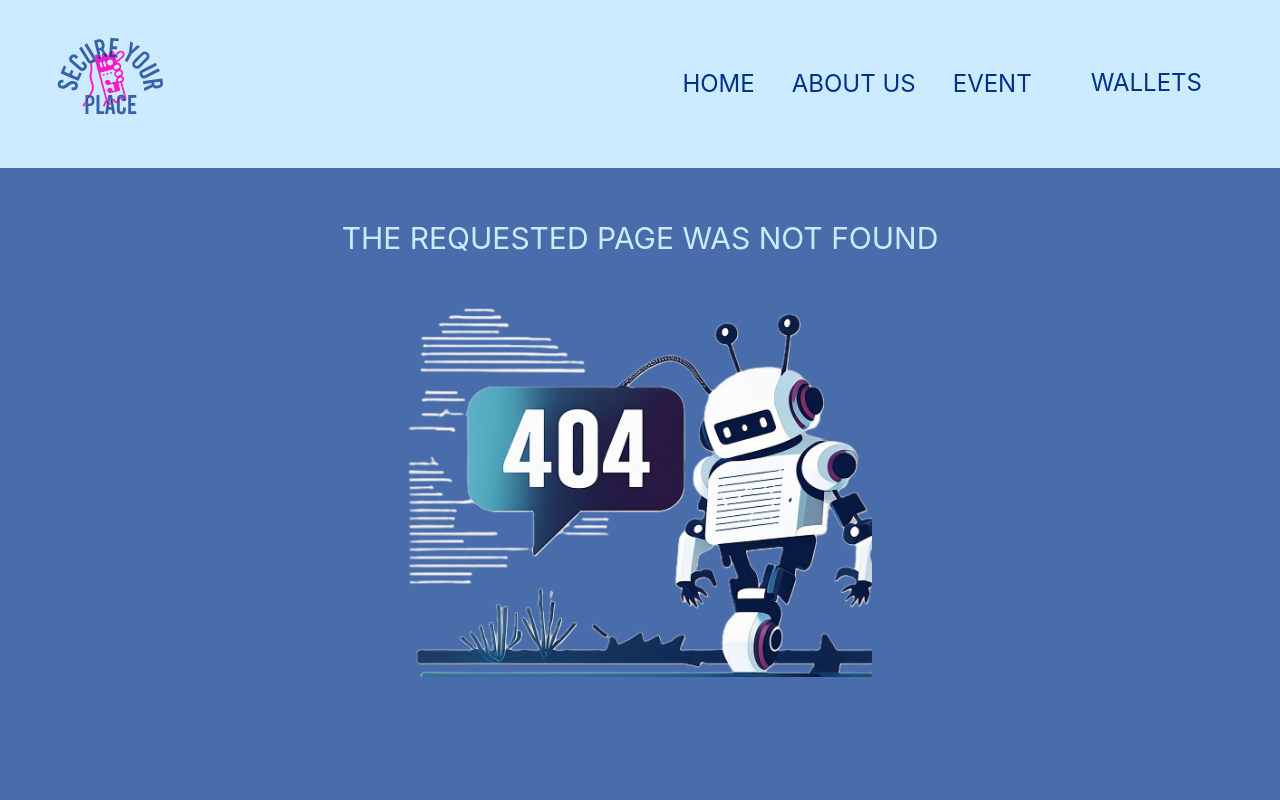
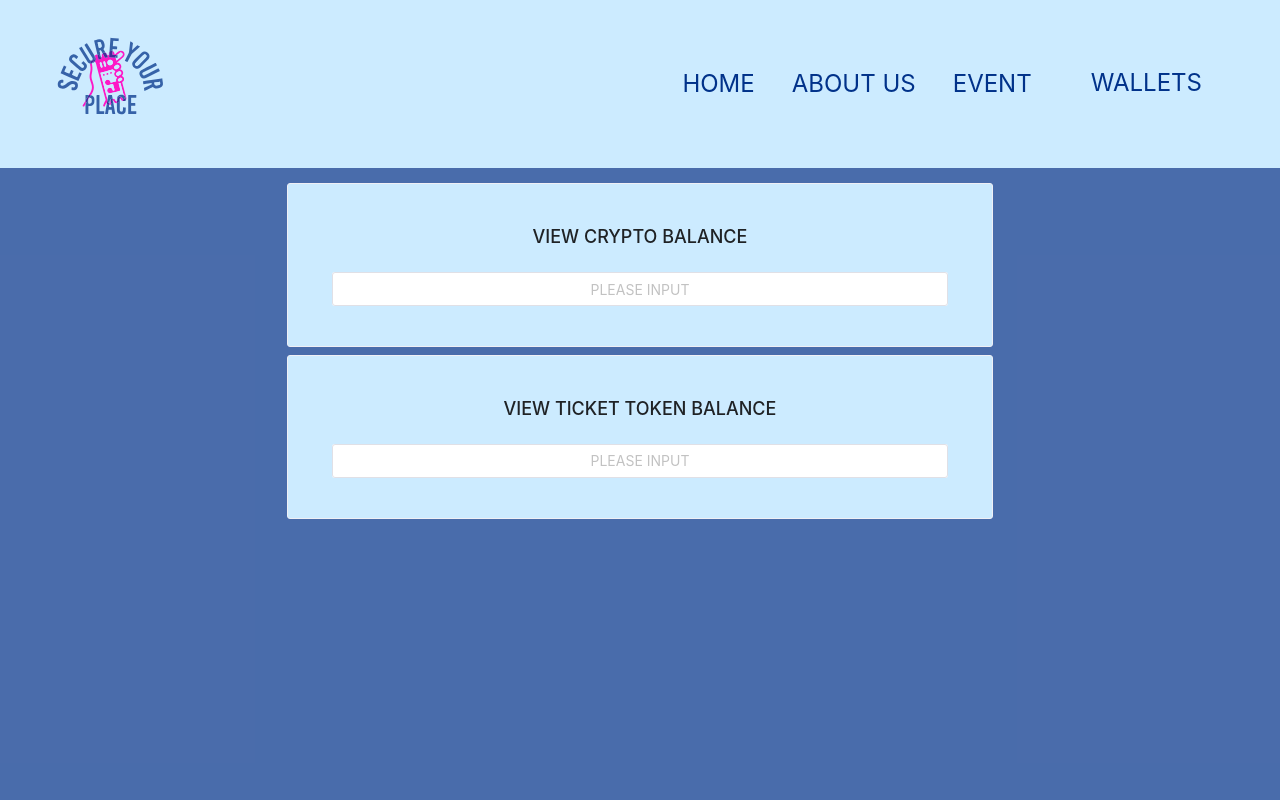
Before and after one commit to ButterflyLion/ISE-CS4455-TamaraOrosz-DApp, a Vue app: page /view-wallet in a window 1280 px wide. Shown: the top 800 px of the page. Built offline with nearby package versions, Linux system fonts and the light colour scheme; some icons are missing.

Commit message:
added ViewBalances page

```diff
--- a/src/router/index.ts
+++ b/src/router/index.ts
@@ -4,6 +4,7 @@ import AboutView from '../views/AboutView.vue'
 import CreateWalletView from '@/views/CreateWalletView.vue'
 import EventView from '@/views/EventView.vue'
 import ErrorView from '@/views/ErrorView.vue'
+import ViewWalletBalances from '@/views/ViewWalletBalances.vue'
 
 const router = createRouter({
   history: createWebHistory(import.meta.env.BASE_URL),
@@ -24,6 +25,11 @@ const router = createRouter({
       component: CreateWalletView
     },
     {
+      path: '/view-wallet',
+      name: 'view-wallet',
+      component: ViewWalletBalances
+    },
+    {
       path: '/event',
       name: 'event',
       component: EventView
--- /dev/null
+++ b/src/views/ViewWalletBalances.vue
@@ -0,0 +1,43 @@
+<script lang="ts">
+import { defineComponent, ref } from 'vue'
+import Web3 from 'web3'
+
+export default defineComponent({
+  setup() {
+    const password = ref('')
+    const walletAddress = ref('')
+    const privKey = ref('')
+    const keystore = ref('')
+    const tokenAddress = ref('')
+
+    return {
+      password,
+      walletAddress,
+      privKey,
+      keystore,
+      tokenAddress
+    }
+  }
+})
+</script>
+
+<template>
+  <main>
+    <n-flex justify="center">
+      <n-card title="View crypto balance"
+        ><n-input v-model="walletAddress" label="Wallet address" type="text"
+      /></n-card>
+      <n-card title="View ticket token balance"
+        ><n-input v-model="tokenAddress" label="Token address" type="text"
+      /></n-card>
+    </n-flex>
+  </main>
+</template>
+
+<style scoped>
+.card {
+  width: 100%;
+  margin: 20px;
+  color: #fe15c6;
+}
+</style>
```
